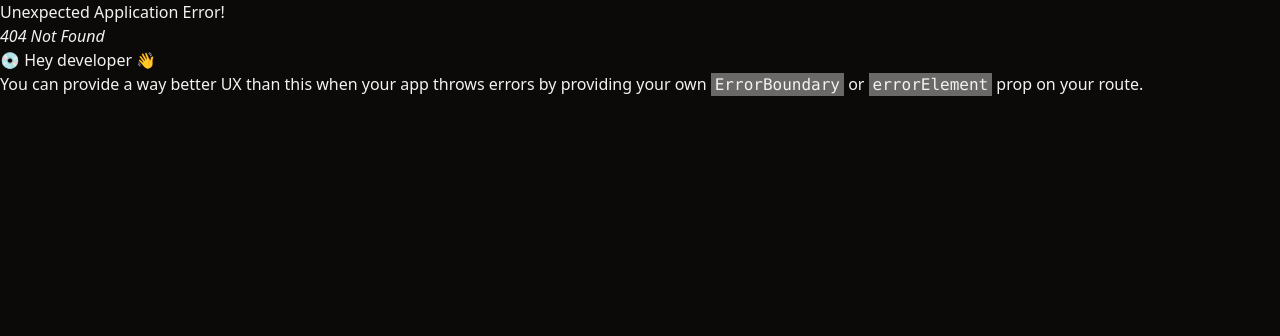
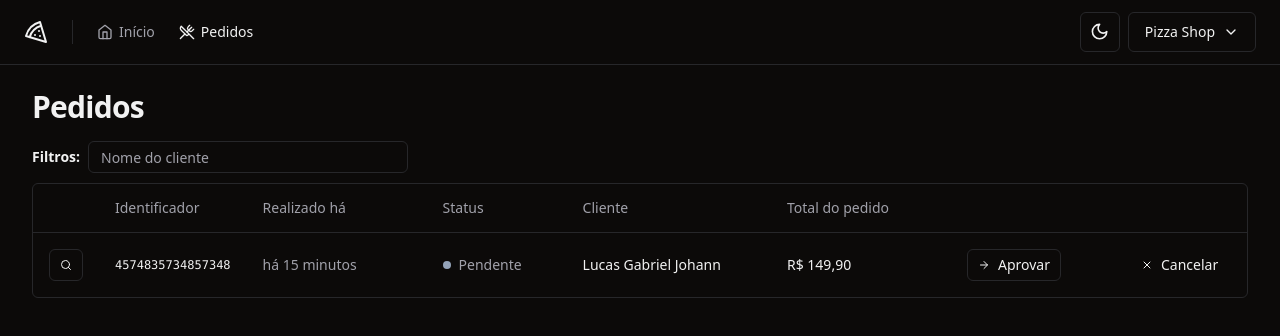
Before and after one commit to gabjohann/pizzashop, a React (Vite) app: page /orders in a window 1280 px wide. Before the commit this address had no page. Shown: the top 336 px of the page. Built offline with nearby package versions, Linux system fonts and the light colour scheme.

Commit message:
add: orders page

```diff
--- /dev/null
+++ b/src/pages/app/orders/orders.tsx
@@ -0,0 +1,95 @@
+import { ArrowRight, Search, X } from 'lucide-react'
+import { Helmet } from 'react-helmet-async'
+
+import { Button } from '@/components/ui/button'
+import { Input } from '@/components/ui/input'
+import {
+  Table,
+  TableBody,
+  TableCell,
+  TableHead,
+  TableHeader,
+  TableRow,
+} from '@/components/ui/table'
+
+export function Orders() {
+  return (
+    <>
+      <Helmet title="Pedidos" />
+
+      <div className="flex flex-col gap-4">
+        <h1 className="text-3xl font-bold tracking-tight">Pedidos</h1>
+      </div>
+      <div className="space-y-2.5">
+        <form className="flex items-center gap-2">
+          <span className="text-sm font-semibold">Filtros:</span>
+          <Input placeholder="Nome do cliente" className="h-8 w-[320px]" />
+        </form>
+
+        <div className="rounded-md border">
+          <Table>
+            <TableHeader>
+              <TableRow>
+                <TableHead className="w-[64px]"></TableHead>
+                <TableHead className="w-[140px]">Identificador</TableHead>
+                <TableHead className="w-[180px]">Realizado há</TableHead>
+                <TableHead className="w-[140px]">Status</TableHead>
+                <TableHead>Cliente</TableHead>
+                <TableHead className="w-[180px]">Total do pedido</TableHead>
+                <TableHead className="w-[164px]"></TableHead>
+                <TableHead className="w-[132px]"></TableHead>
+              </TableRow>
+            </TableHeader>
+
+            <TableBody>
+              <TableRow>
+                <TableCell>
+                  <Button variant="outline" size="xs">
+                    <Search className="h-3 w-3" />
+                    <span className="sr-only">Detalhes do pedido</span>
+                  </Button>
+                </TableCell>
+
+                <TableCell className="font-mono text-xs font-medium">
+                  4574835734857348
+                </TableCell>
+                <TableCell className="text-muted-foreground">
+                  há 15 minutos
+                </TableCell>
+
+                <TableCell>
+                  <div className="flex items-center gap-2">
+                    <span className="h-2 w-2 rounded-full bg-slate-400" />
+                    <span className="font-medium text-muted-foreground">
+                      Pendente
+                    </span>
+                  </div>
+                </TableCell>
+
+                <TableCell className="font-medium">
+                  Lucas Gabriel Johann
+                </TableCell>
+
+                <TableCell className="font-medium">R$ 149,90</TableCell>
+
+                <TableCell>
+                  <Button variant="outline" size="xs">
+                    <ArrowRight className="mr-2 h-3 w-3" />
+                    Aprovar
+                  </Button>
+                </TableCell>
+
+                <TableCell>
+                  <Button variant="ghost" size="xs">
+                    <X className="mr-2 h-3 w-3" />
+                    Cancelar
+                  </Button>
+                </TableCell>
+              </TableRow>
+            </TableBody>
+          </Table>
+        </div>
+      </div>
+    </>
+  )
+}
--- a/src/routes.tsx
+++ b/src/routes.tsx
@@ -3,6 +3,7 @@ import { createBrowserRouter } from 'react-router-dom'
 import { AppLayout } from './pages/_layout/app'
 import { AuthLayout } from './pages/_layout/auth'
 import { Dashboard } from './pages/app/dashboard'
+import { Orders } from './pages/app/orders/orders'
 import { SignIn } from './pages/auth/sign-in'
 import { SignUp } from './pages/auth/sign-up'
 
@@ -14,6 +15,10 @@ export const router = createBrowserRouter([
       {
         path: '/',
         element: <Dashboard />,
+      },
+      {
+        path: '/orders',
+        element: <Orders />,
       },
     ],
   },
```
